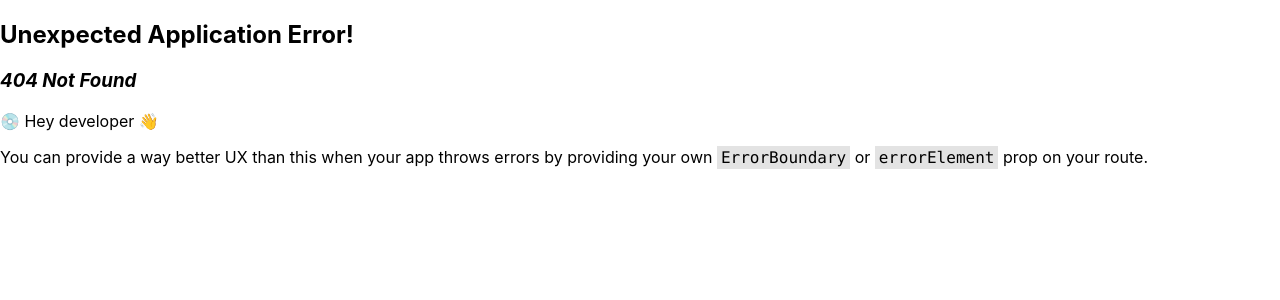
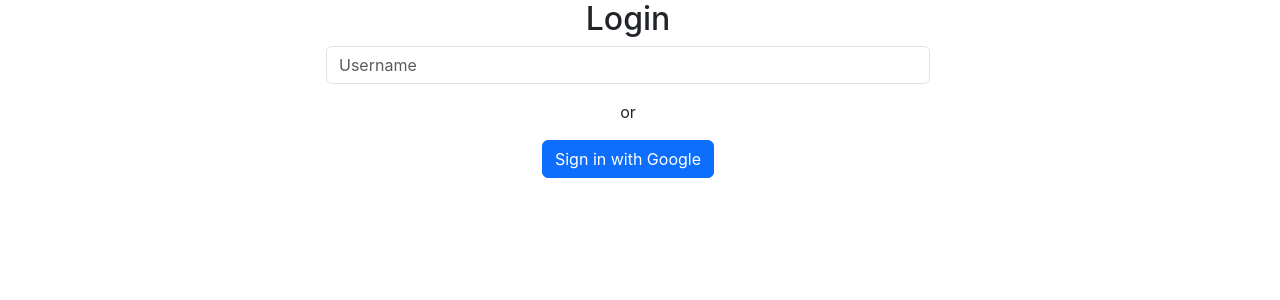
Before and after one commit to hansstanley/kidney-works, a React (Create React App) app: page /login in a window 1280 px wide. Before the commit this address had no page. Shown: the top 300 px of the page. Built offline with nearby package versions, Linux system fonts and the light colour scheme.

Commit message:
Add home and login page

```diff
--- a/package.json
+++ b/package.json
@@ -12,6 +12,7 @@
     "@types/react-dom": "^18.0.10",
     "bootstrap": "^5.2.3",
     "react": "^18.2.0",
+    "react-bootstrap": "^2.7.0",
     "react-dom": "^18.2.0",
     "react-router-dom": "^6.8.0",
     "react-scripts": "5.0.1",
--- a/public/index.html
+++ b/public/index.html
@@ -7,8 +7,7 @@
 		<meta name="theme-color" content="#000000" />
 		<meta
 			name="description"
-      content="Web site created using create-react-app"
-    />
+			content="Web site created using create-react-app" />
 		<link rel="apple-touch-icon" href="%PUBLIC_URL%/logo192.png" />
 		<!--
       manifest.json provides metadata used when your web app is installed on a
@@ -25,6 +24,12 @@
       Learn how to configure a non-root public URL by running `npm run build`.
     -->
 		<title>React App</title>
+		<!-- Bootstrap CSS -->
+		<link
+			href="https://cdn.jsdelivr.net/npm/bootstrap@5.3.0-alpha1/dist/css/bootstrap.min.css"
+			rel="stylesheet"
+			integrity="sha384-GLhlTQ8iRABdZLl6O3oVMWSktQOp6b7In1Zl3/Jr59b6EGGoI1aFkw7cmDA6j6gD"
+			crossorigin="anonymous" />
 	</head>
 	<body>
 		<noscript>You need to enable JavaScript to run this app.</noscript>
@@ -39,5 +44,10 @@
       To begin the development, run `npm start` or `yarn start`.
       To create a production bundle, use `npm run build` or `yarn build`.
     -->
+		<!-- Bootstrap bundle -->
+		<script
+			src="https://cdn.jsdelivr.net/npm/bootstrap@5.3.0-alpha1/dist/js/bootstrap.bundle.min.js"
+			integrity="sha384-w76AqPfDkMBDXo30jS1Sgez6pr3x5MlQ1ZAGC+nuZB+EYdgRZgiwxhTBTkF7CXvN"
+			crossorigin="anonymous"></script>
 	</body>
 </html>
--- a/src/App.tsx
+++ b/src/App.tsx
@@ -2,9 +2,12 @@ import React from 'react';
 import logo from './logo.svg';
 import './App.css';
 import { createBrowserRouter, RouterProvider } from 'react-router-dom';
+import HomePage from './pages/HomePage';
+import LoginPage from './pages/LoginPage';
 
 const router = createBrowserRouter([
-	{ path: '/', element: <div>Hello world</div> },
+	{ path: '/', element: <HomePage /> },
+	{ path: '/login', element: <LoginPage /> },
 ]);
 
 function App() {
--- a/src/index.tsx
+++ b/src/index.tsx
@@ -1,5 +1,6 @@
 import React from 'react';
 import ReactDOM from 'react-dom/client';
+
 import './index.css';
 import App from './App';
 import reportWebVitals from './reportWebVitals';
--- /dev/null
+++ b/src/pages/HomePage/HomePage.tsx
@@ -0,0 +1,7 @@
+export default function HomePage() {
+	return (
+		<div className="container-fluid">
+			<h1>Hack for Good</h1>
+		</div>
+	);
+}
--- /dev/null
+++ b/src/pages/HomePage/index.ts
@@ -0,0 +1,3 @@
+import HomePage from './HomePage';
+
+export default HomePage;
--- /dev/null
+++ b/src/pages/LoginPage/LoginPage.tsx
@@ -0,0 +1,18 @@
+export default function LoginPage() {
+	return (
+		<div className="container-fluid text-center row">
+			<div className="col" />
+			<div className="col-6">
+				<h2>Login</h2>
+				<div className="input-group mb-3">
+					<input type="text" className="form-control" placeholder="Username" />
+				</div>
+				<p>or</p>
+				<button type="button" className="btn btn-primary">
+					Sign in with Google
+				</button>
+			</div>
+			<div className="col" />
+		</div>
+	);
+}
--- /dev/null
+++ b/src/pages/LoginPage/index.ts
@@ -0,0 +1,3 @@
+import LoginPage from './LoginPage';
+
+export default LoginPage;
```
Also changed, not shown: 1 other file (tests, documents, lock files or other folders). Lines whose indentation alone changed are shown as unchanged.
